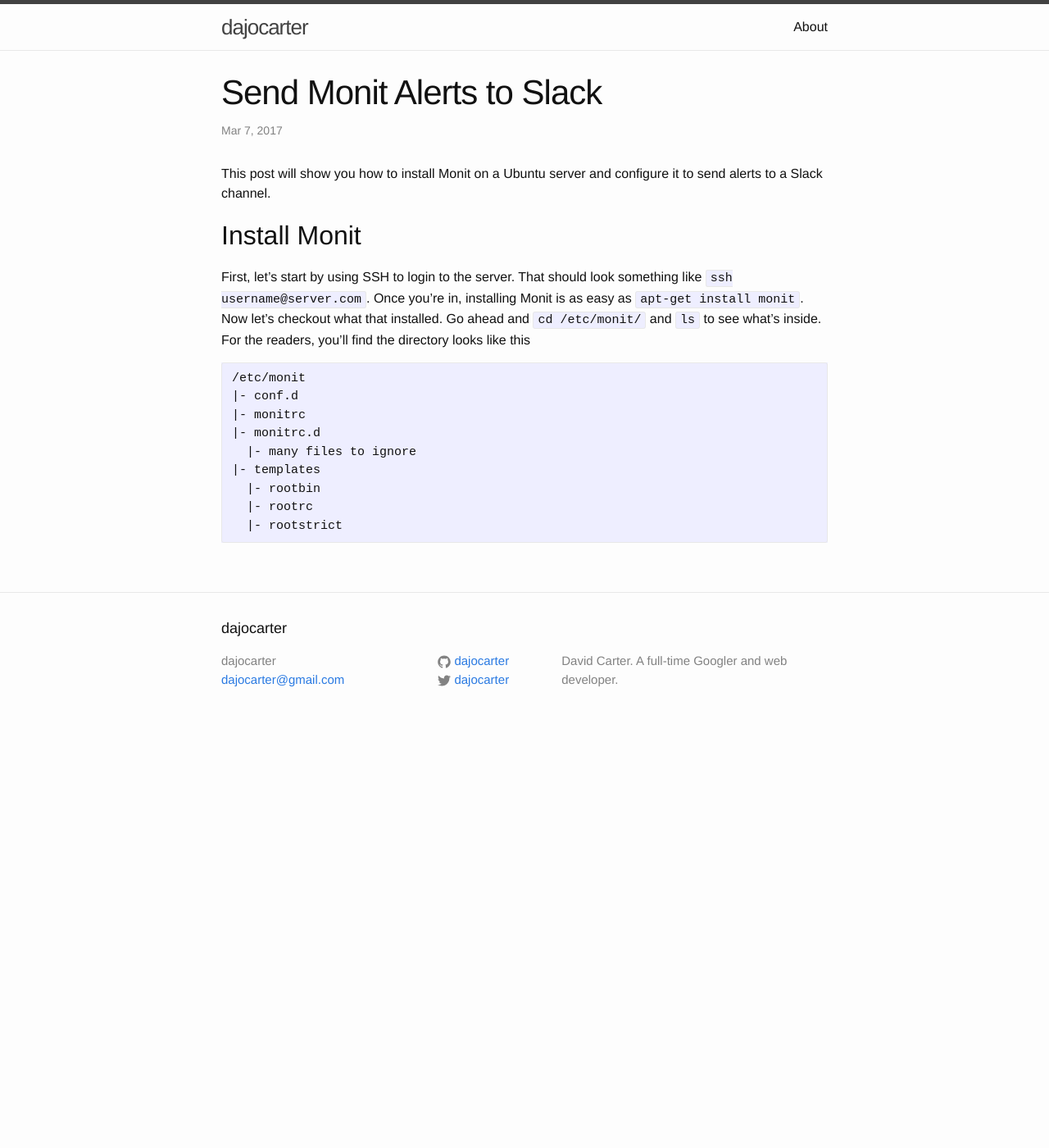
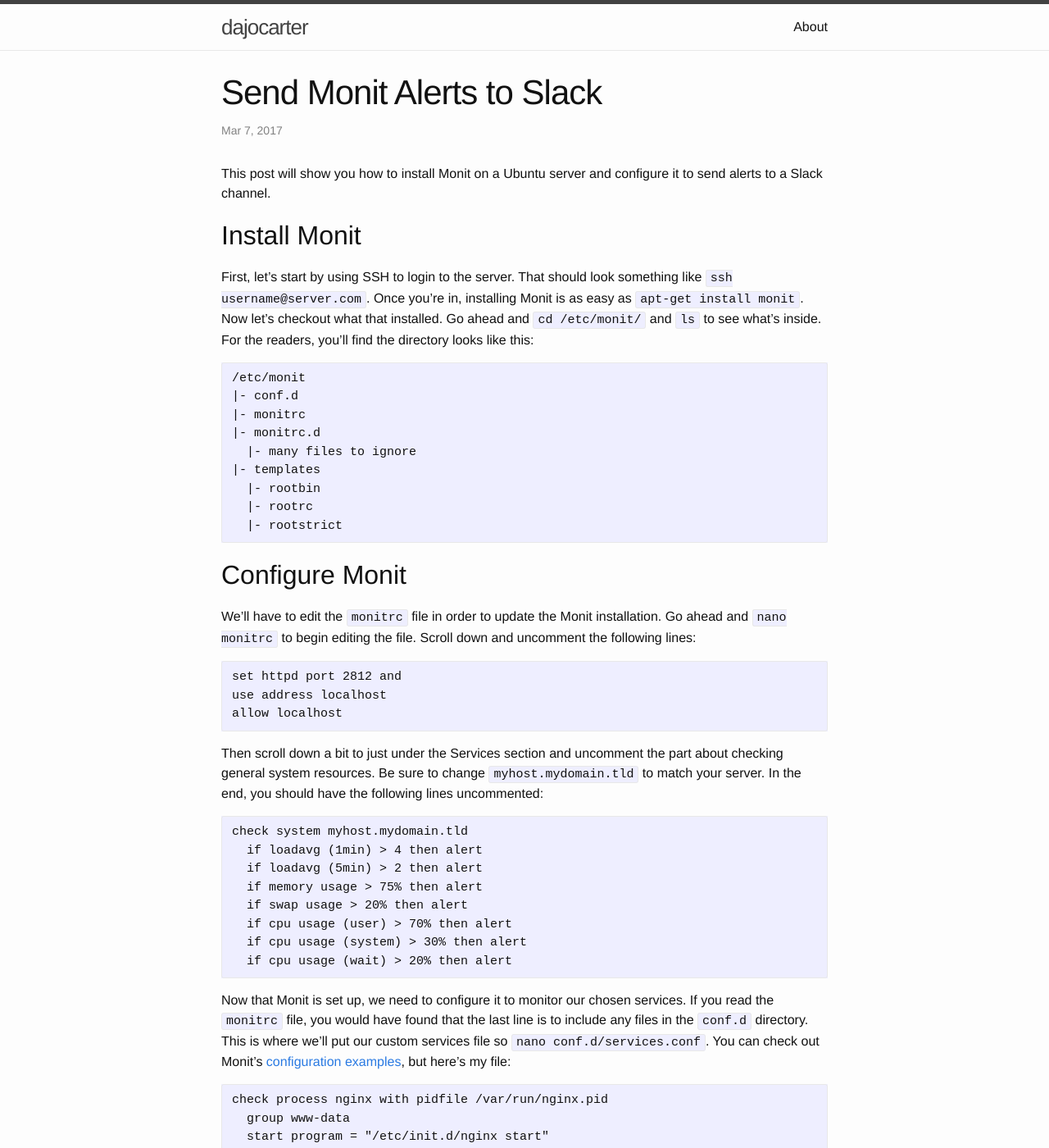
Before and after one commit to dajocarter/dajocarter.github.io, a Jekyll site: the page built from _posts/2017-03-07-send-monit-alerts-to-slack.markdown, in a window 1280 px wide and 1400 px high. Shown: the whole window at 82% size. Built offline with Jekyll 4.4.1, drawn with Linux system fonts in a browser that asks for light colours; some of the changed text lies outside the part shown.

Commit message:
Updated Send Monit Alerts To Slack

````diff
--- a/_posts/2017-03-07-send-monit-alerts-to-slack.markdown
+++ b/_posts/2017-03-07-send-monit-alerts-to-slack.markdown
@@ -14,7 +14,7 @@ This post will show you how to install Monit on a Ubuntu server and configure it
 
 ## Install Monit
 
-First, let's start by using SSH to login to the server. That should look something like `ssh username@server.com`. Once you're in, installing Monit is as easy as `apt-get install monit`. Now let's checkout what that installed. Go ahead and `cd /etc/monit/` and `ls` to see what's inside. For the readers, you'll find the directory looks like this
+First, let's start by using SSH to login to the server. That should look something like `ssh username@server.com`. Once you're in, installing Monit is as easy as `apt-get install monit`. Now let's checkout what that installed. Go ahead and `cd /etc/monit/` and `ls` to see what's inside. For the readers, you'll find the directory looks like this:
 
     /etc/monit
     |- conf.d
@@ -25,3 +25,58 @@ First, let's start by using SSH to login to the server. That should look somethi
       |- rootbin
       |- rootrc
       |- rootstrict
+
+## Configure Monit
+
+We'll have to edit the `monitrc` file in order to update the Monit installation. Go ahead and `nano monitrc` to begin editing the file. Scroll down and uncomment the following lines:
+
+    set httpd port 2812 and
+    use address localhost
+    allow localhost
+
+Then scroll down a bit to just under the Services section and uncomment the part about checking general system resources. Be sure to change `myhost.mydomain.tld` to match your server. In the end, you should have the following lines uncommented:
+
+    check system myhost.mydomain.tld
+      if loadavg (1min) > 4 then alert
+      if loadavg (5min) > 2 then alert
+      if memory usage > 75% then alert
+      if swap usage > 20% then alert
+      if cpu usage (user) > 70% then alert
+      if cpu usage (system) > 30% then alert
+      if cpu usage (wait) > 20% then alert
+
+Now that Monit is set up, we need to configure it to monitor our chosen services. If you read the `monitrc` file, you would have found that the last line is to include any files in the `conf.d` directory. This is where we'll put our custom services file so `nano conf.d/services.conf`. You can check out Monit's [configuration examples](https://mmonit.com/wiki/Monit/ConfigurationExamples), but here's my file:
+```
+check process nginx with pidfile /var/run/nginx.pid
+  group www-data
+  start program = "/etc/init.d/nginx start"
+  stop program = "/etc/init.d/nginx stop"
+  if changed pid then exec "/etc/monit/slack.sh"
+
+check process mysql with pidfile /var/run/mysqld/mysqld.pid
+  start program = "/etc/init.d/mysql start"
+  stop program = "/etc/init.d/mysql stop"
+  if failed unixsocket /var/run/mysqld/mysqld.sock then restart
+  if 5 restarts within 5 cycles then timeout
+  if changed pid then exec "/etc/monit/slack.sh"
+
+check process php5.5-fpm with pidfile /var/run/php5.5-fpm.pid
+  start program = "/etc/init.d/php5.5-fpm start"
+  stop program = "/etc/init.d/php5.5-fpm stop"
+  if changed pid then exec "/etc/monit/slack.sh"
+
+check process php5.6-fpm with pidfile /var/run/php5.6-fpm.pid
+  start program = "/etc/init.d/php5.6-fpm start"
+  stop program = "/etc/init.d/php5.6-fpm stop"
+  if changed pid then exec "/etc/monit/slack.sh"
+
+check process php7.0-fpm with pidfile /var/run/php7.0-fpm.pid
+  start program = "/etc/init.d/php7.0-fpm start"
+  stop program = "/etc/init.d/php7.0-fpm stop"
+  if changed pid then exec "/etc/monit/slack.sh"
+
+check process php7.1-fpm with pidfile /var/run/php7.1-fpm.pid
+  start program = "/etc/init.d/php7.1-fpm start"
+  stop program = "/etc/init.d/php7.1-fpm stop"
+  if changed pid then exec "/etc/monit/slack.sh"
+```
````
